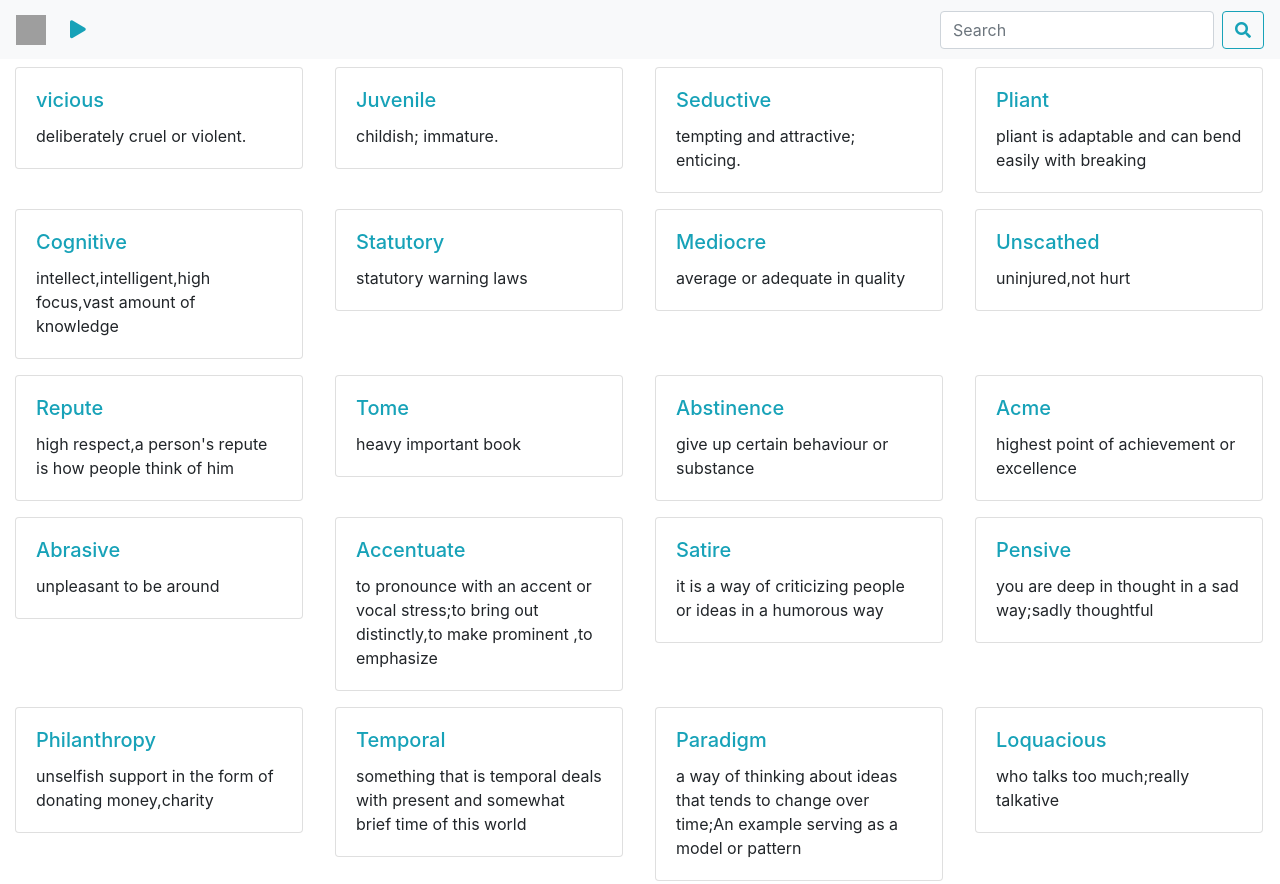
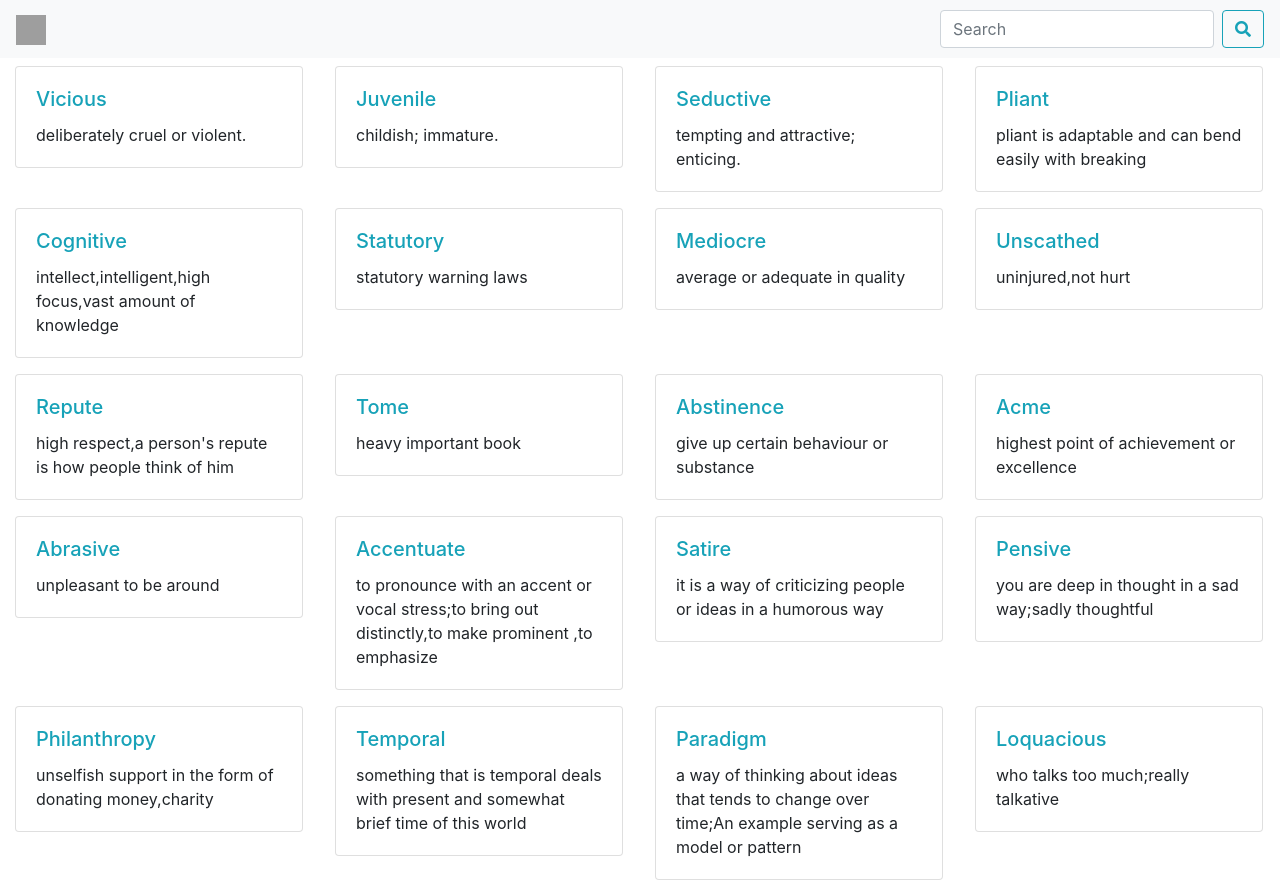
Before and after one commit to avinashboy/Word-list, a plain HTML site: page index.html in a window 1280 px wide. Shown: the top 884 px of the page. Drawn offline with nearby package versions, Linux system fonts and the light colour scheme; grey boxes are pictures that could not be loaded; a web font is replaced by a local one.

Commit message:
Update index.html

```diff
--- a/index.html
+++ b/index.html
@@ -40,12 +40,12 @@
 
     <div class="collapse navbar-collapse" id="navbarSupportedContent">
       <ul class="navbar-nav mr-auto">
-        <li class="nav-item active">
+<!--         <li class="nav-item active">
           <sapn class="nav-link text-info navbarss" onclick="getPlay()" href="#"><i class="fas fa-play"></i></sapn>
         </li>
         <li class="nav-item active" id="changes">
           <sapn class="nav-link text-info navbarss" onclick="getPlay()" href="#"><span id="change"><i class="fas fa-volume-up"></i></span></sapn>
-        </li>
+        </li> -->
       </ul>
       <form class="form-inline my-2 my-lg-0" id="search-books">
         <input class="form-control mr-sm-2"  id="myInput" type="search" placeholder="Search" aria-label="Search">
@@ -104,7 +104,7 @@
         <div class="col-sm mt-2 mb-2">
         <div class="card hover" style="width: 18rem;">
           <div class="card-body"id=${idnumber()}>
-            <h5 class="card-title text-info speaker">${words}</h5>
+            <h5 class="card-title text-info speaker">${words.charAt(0).toUpperCase() + words.slice(1)}</h5>
             <p class="card-text">${meaning}</p>
           </div>
         </div>
```
